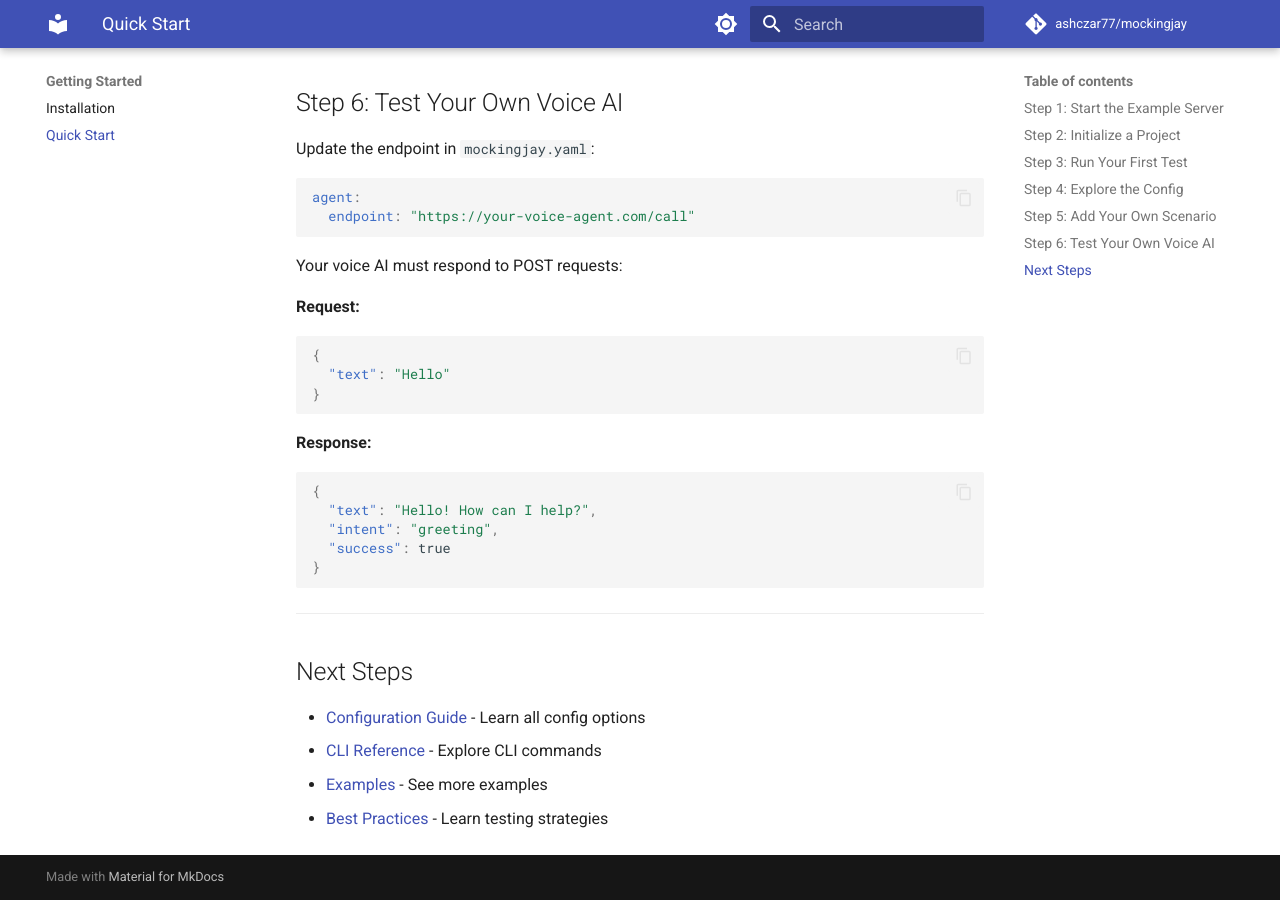
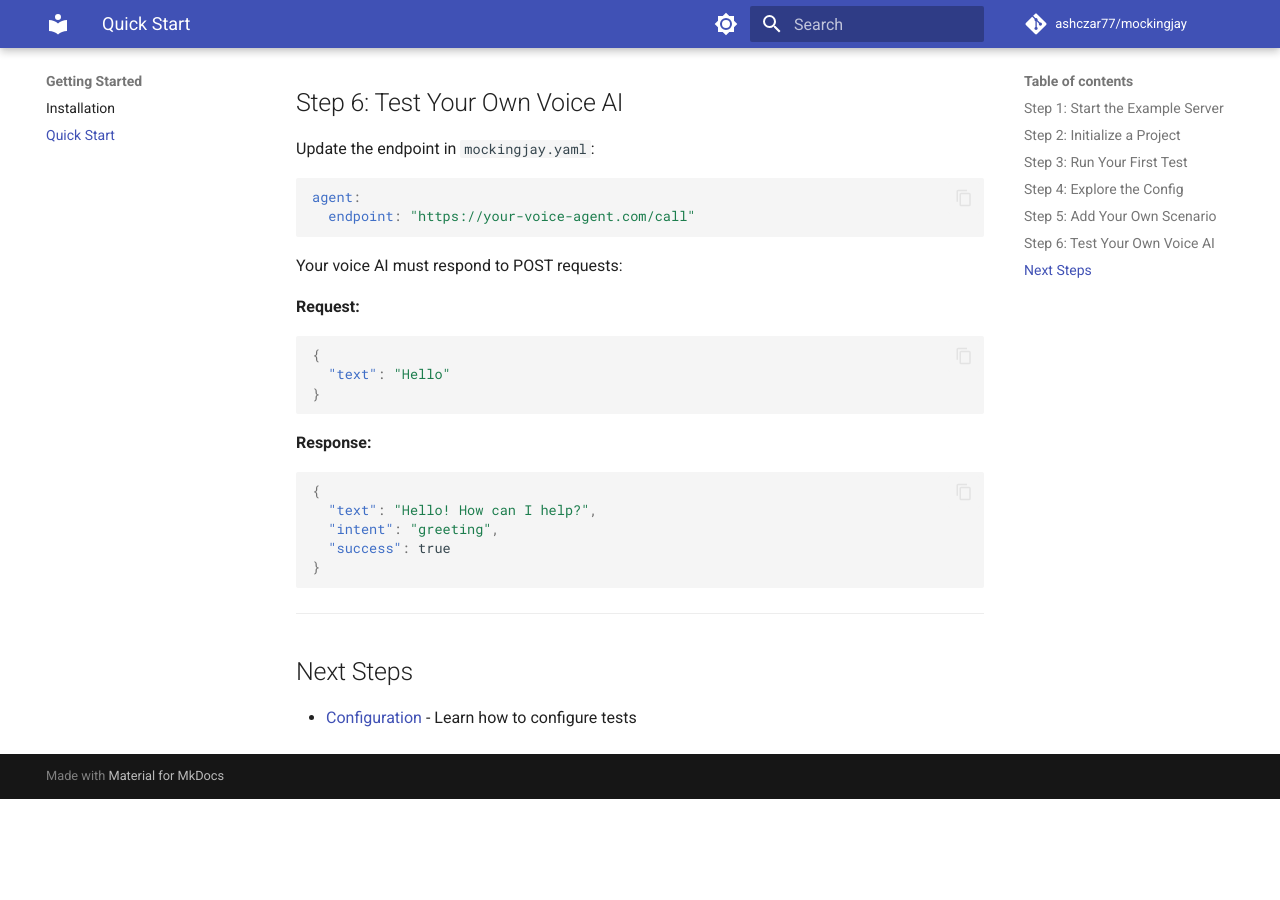
Before and after one commit to ashczar77/mockingjay, an MkDocs documentation site: the page built from docs/getting-started/quickstart.md, in a window 1280 px wide and 900 px high, scrolled down 2644 px. Built offline with MkDocs 1.6.1 and Material for MkDocs 9.7.7, drawn with Linux system fonts in a browser that asks for light colours; comment, search, counter and statistics services are not loaded; after the commit the page ends 3443 px from its top, so only the background shows below that.

```diff
--- a/docs/getting-started/quickstart.md
+++ b/docs/getting-started/quickstart.md
@@ -161,7 +161,4 @@
 
 ## Next Steps
 
-- [Configuration Guide](../configuration/overview.md) - Learn all config options
-- [CLI Reference](../cli-reference.md) - Explore CLI commands
-- [Examples](../examples.md) - See more examples
-- [Best Practices](../best-practices.md) - Learn testing strategies
+- [Configuration](../configuration/overview.md) - Learn how to configure tests
--- a/mkdocs.yml
+++ b/mkdocs.yml
@@ -39,12 +39,6 @@
     - Quick Start: getting-started/quickstart.md
   - Configuration:
     - Overview: configuration/overview.md
-    - Scenarios: configuration/scenarios.md
-    - Metrics: configuration/metrics.md
-  - CLI Reference: cli-reference.md
-  - API Reference: api-reference.md
-  - Examples: examples.md
-  - Best Practices: best-practices.md
 
 markdown_extensions:
   - pymdownx.highlight:
```
Also changed, not shown: docs/configuration/overview.md (+1 -4 lines), docs/getting-started/installation.md (+0 -1 lines).
